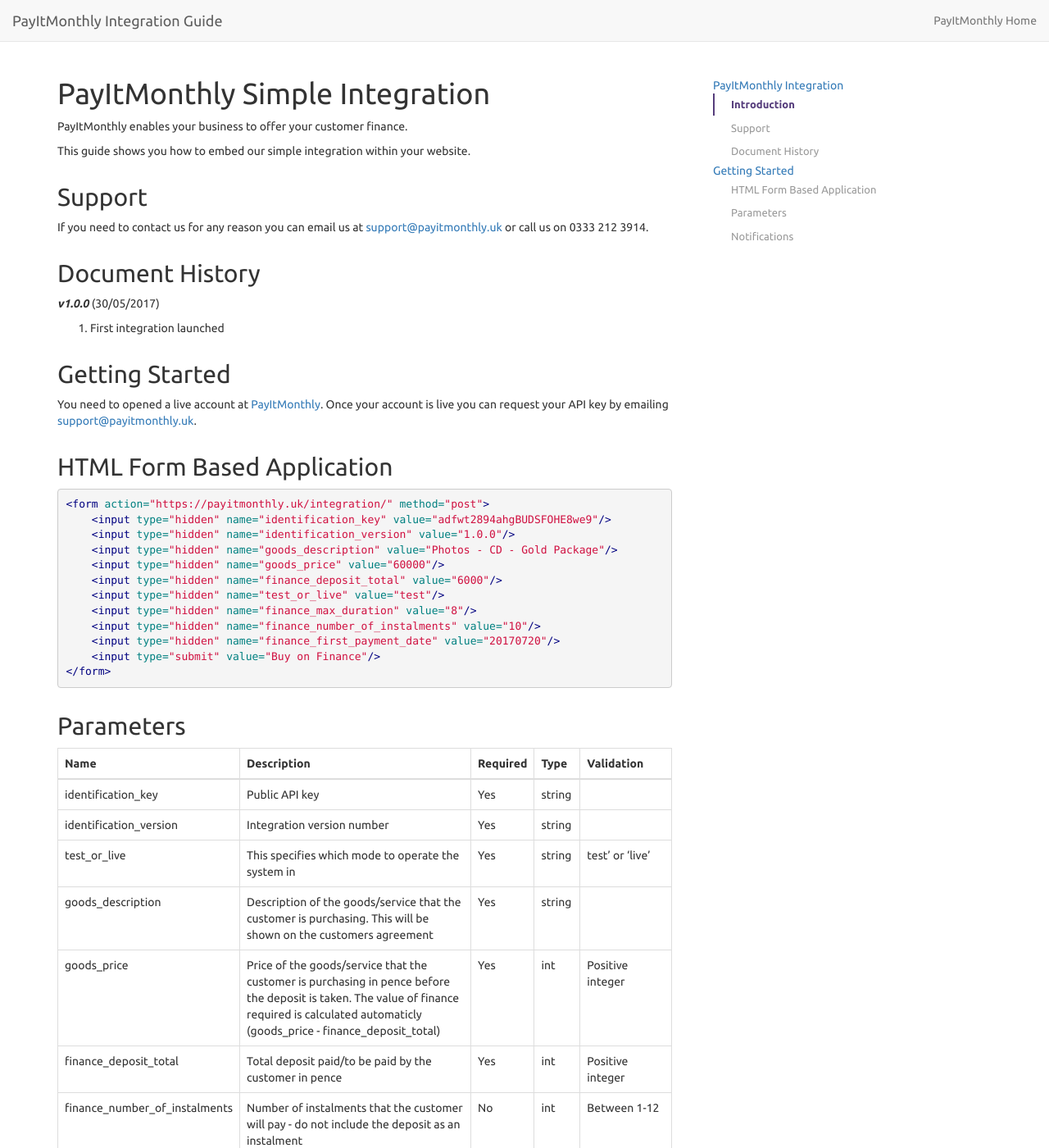
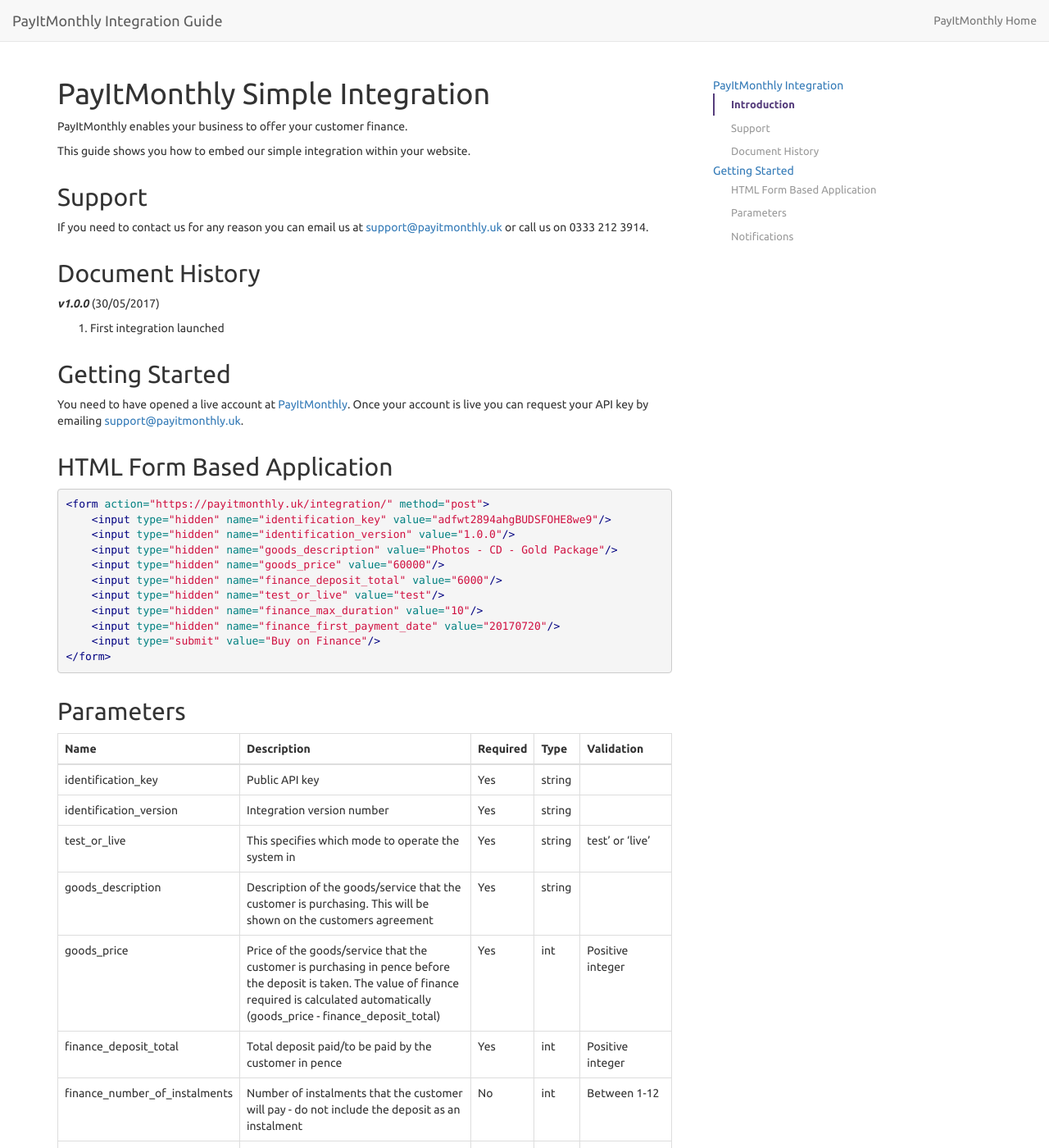
Before and after one commit to payitmonthly/Integration, a Jekyll site: the page built from index.md, in a window 1280 px wide and 1400 px high. Shown: the whole window at 82% size. Built offline with Jekyll 4.4.1, drawn with Linux system fonts in a browser that asks for light colours; nearby versions of some CDN libraries; our own code applies the rules of GitHub Pages for plain Markdown files.

Commit message:
Update index.md

```diff
--- a/index.md
+++ b/index.md
@@ -21,7 +21,7 @@ If you need to contact us for any reason you can email us at [support@payitmonth
 
 ## Getting Started
 
-You need to opened a live account at [PayItMonthly](https://payitmonthly.uk). Once your account is live you can request your API key by emailing [support@payitmonthly.uk](mailto:support@payitmonthly.uk).
+You need to have opened a live account at [PayItMonthly](https://payitmonthly.uk). Once your account is live you can request your API key by emailing [support@payitmonthly.uk](mailto:support@payitmonthly.uk).
 
 ## HTML Form Based Application
 
@@ -33,8 +33,7 @@ You need to opened a live account at [PayItMonthly](https://payitmonthly.uk). On
     <input type="hidden" name="goods_price" value="60000"/>
     <input type="hidden" name="finance_deposit_total" value="6000"/>
     <input type="hidden" name="test_or_live" value="test"/>
-    <input type="hidden" name="finance_max_duration" value="8"/>
-    <input type="hidden" name="finance_number_of_instalments" value="10"/>
+    <input type="hidden" name="finance_max_duration" value="10"/>
     <input type="hidden" name="finance_first_payment_date" value="20170720"/>
     <input type="submit" value="Buy on Finance"/>
 </form>
@@ -48,7 +47,7 @@ identification_key | Public API key | Yes | string |
 identification_version | Integration version number | Yes | string |
 test_or_live | This specifies which mode to operate the system in | Yes | string | test' or 'live'
 goods_description | Description of the goods/service that the customer is purchasing. This will be shown on the customers agreement | Yes | string |
-goods_price | Price of the goods/service that the customer is purchasing in pence before the deposit is taken. The value of finance required is calculated automaticly (goods_price - finance_deposit_total) | Yes | int | Positive integer
+goods_price | Price of the goods/service that the customer is purchasing in pence before the deposit is taken. The value of finance required is calculated automatically (goods_price - finance_deposit_total) | Yes | int | Positive integer
 finance_deposit_total | Total deposit paid/to be paid by the customer in pence | Yes | int | Positive integer
 finance_number_of_instalments | Number of instalments that the customer will pay - do not include the deposit as an instalment | No | int | Between 1-12
 finance_max_duration | Maximum number of instalments/months that the customer can choose if you want it to be less than 12. This value is not used if the number of instalments is set | No | int | Between 1-12
```
